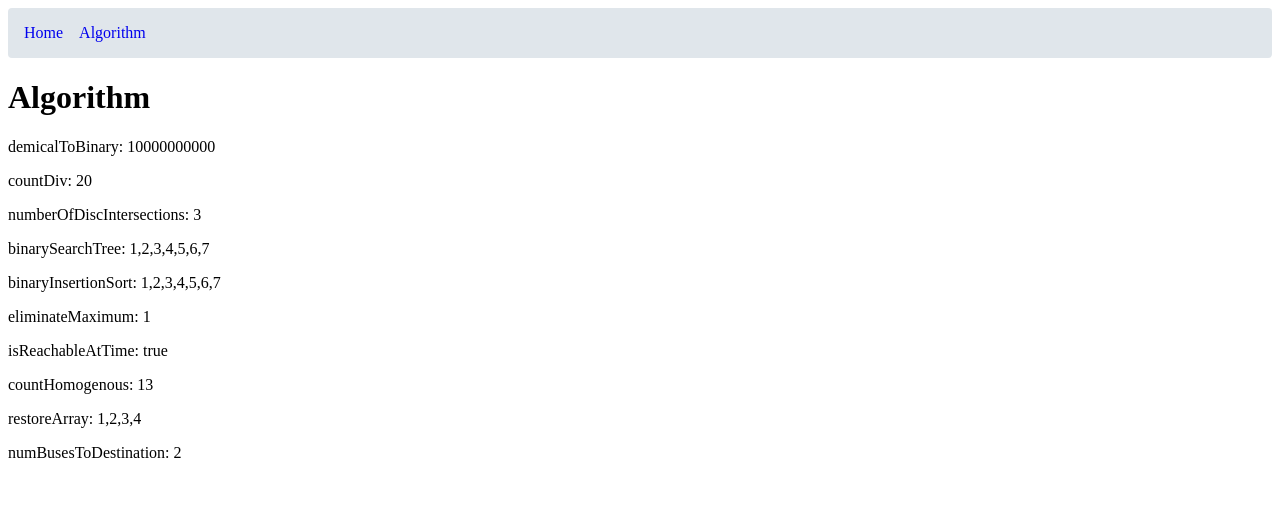
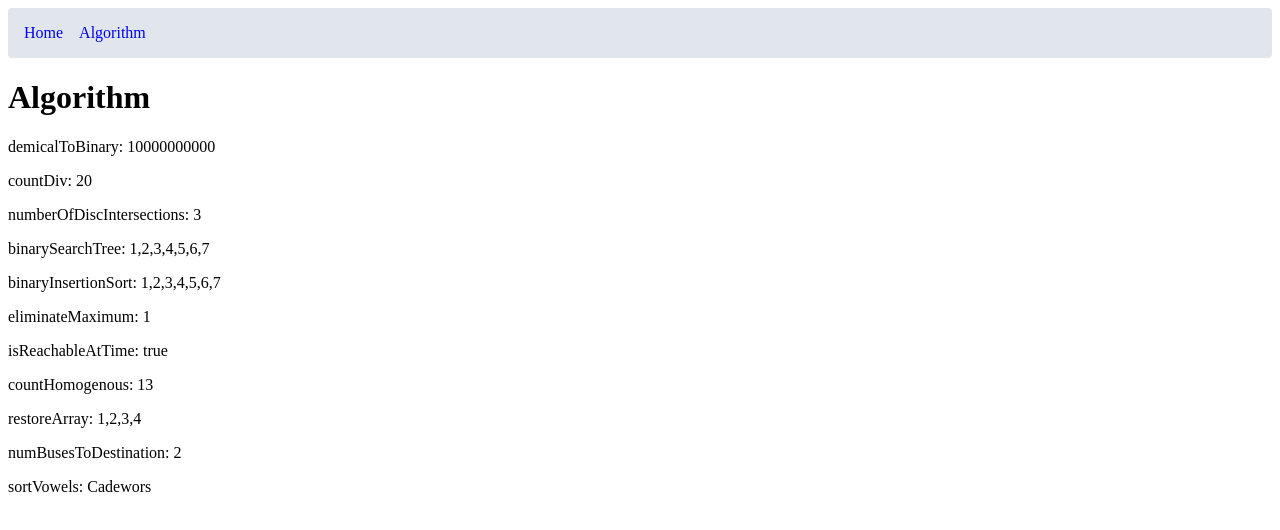
Before and after one commit to rxolve/it-works-why, a SvelteKit app: page /algorithm in a window 1280 px wide. Shown: the top 530 px of the page. Built offline with nearby package versions, Linux system fonts and the light colour scheme.

Commit message:
solve: 231113-sort-vowels-in-a-string.ts

```diff
--- a/src/routes/algorithm/+page.svelte
+++ b/src/routes/algorithm/+page.svelte
@@ -9,6 +9,7 @@
 	import { countHomogenous } from '../../solve/231109-count-number-of-homogenous-substrings';
 	import { restoreArray } from '../../solve/231110-restore-the-array-from-adjacent-pairs';
 	import { numBusesToDestination } from '../../solve/231112-bus-routes';
+	import { sortVowels } from '../../solve/231113-sort-vowels-in-a-string';
 </script>
 
 <h1>Algorithm</h1>
@@ -37,3 +38,6 @@
 		6
 	)}
 </p>
+<p>
+	sortVowels: {sortVowels('Codewars')}
+</p>
--- /dev/null
+++ b/src/solve/231113-sort-vowels-in-a-string.ts
@@ -0,0 +1,26 @@
+/*
+Given a 0-indexed string s, permute s to get a new string t such that:
+
+All consonants remain in their original places. More formally, if there is an index i with 0 <= i < s.length such that s[i] is a consonant, then t[i] = s[i].
+The vowels must be sorted in the nondecreasing order of their ASCII values. More formally, for pairs of indices i, j with 0 <= i < j < s.length such that s[i] and s[j] are vowels, then t[i] must not have a higher ASCII value than t[j].
+Return the resulting string.
+
+The vowels are 'a', 'e', 'i', 'o', and 'u', and they can appear in lowercase or uppercase. Consonants comprise all letters that are not vowels.
+*/
+
+export const sortVowels = (s: string): string => {
+	const vowels = new Set(['a', 'e', 'i', 'o', 'u', 'A', 'E', 'I', 'O', 'U']);
+	const chars = s.split('');
+	const vowelList = chars.filter((c) => vowels.has(c)).sort();
+
+	let res = '';
+	for (let c of chars) {
+		if (vowels.has(c)) {
+			res += vowelList.shift();
+		} else {
+			res += c;
+		}
+	}
+
+	return res;
+};
```
